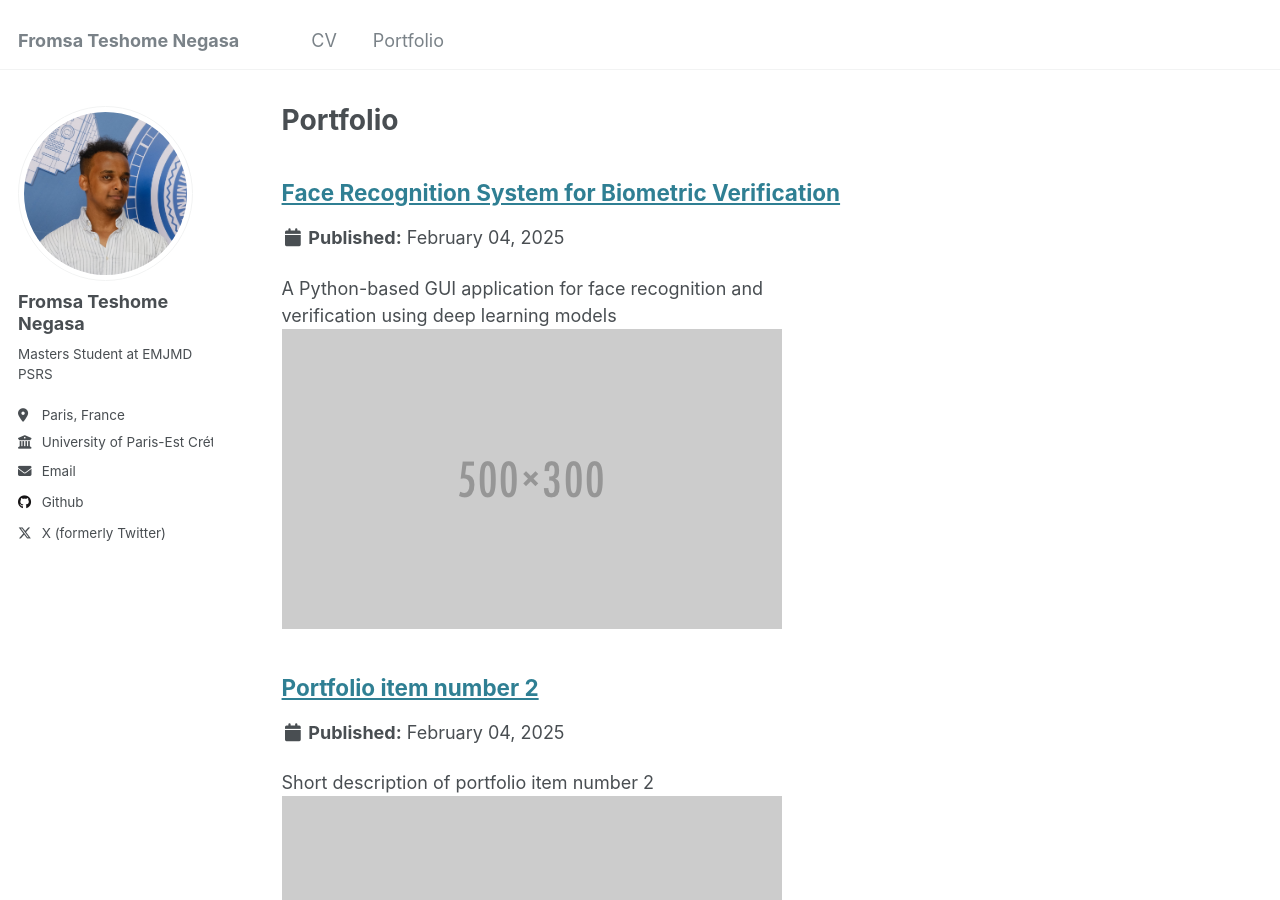
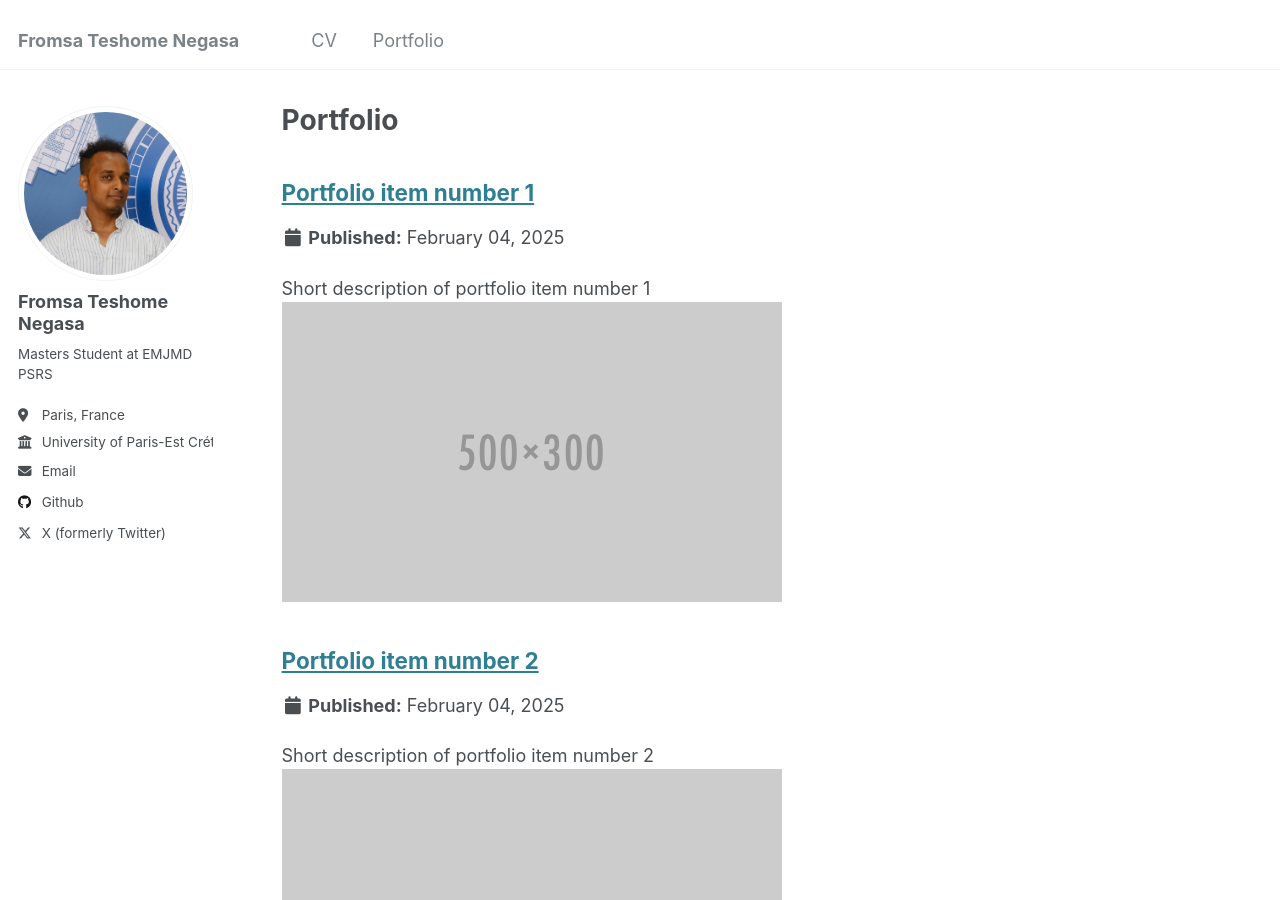
Before and after one commit to PHYRA47/phyra47.github.io, a Jekyll site: the page built from _pages/portfolio.html, in a window 1280 px wide and 900 px high. Built offline with Jekyll 4.4.1, drawn with Linux system fonts in a browser that asks for light colours.

Commit message:
Update portfolio item to generic description and remove detailed project information

```diff
--- a/_portfolio/portfolio-1.md
+++ b/_portfolio/portfolio-1.md
@@ -1,43 +1,7 @@
 ---
-title: "Face Recognition System for Biometric Verification"
-excerpt: "A Python-based GUI application for face recognition and verification using deep learning models <br/><img src='/images/500x300.png'>"
+title: "Portfolio item number 1"
+excerpt: "Short description of portfolio item number 1<br/><img src='/images/500x300.png'>"
 collection: portfolio
 ---
 
-## Overview
-Developed a robust face recognition system with real-time verification capabilities using deep learning architectures. The system provides both image-to-image comparison and real-time webcam recognition features through an intuitive GUI interface.
-
-<div class="row">
-    <div class="col-sm-6">
-        {% include figure.html url="/images/portfolio-1/tab1.png" caption="Face Recognition System GUI Interface - Image Comparision" %}
-    </div>
-    <div class="col-sm-6">
-        {% include figure.html url="/images/portfolio-1/tab2.png" caption="Face Recognition System GUI Interface - Webcam Comparision" %}
-    </div>
-</div>
-
-## Key Features
-* Multi-model support (VGG19, Xception, ResNet) for face recognition
-* Real-time face verification using webcam feed
-* Image-to-image comparison functionality
-* User-friendly PyQt5-based interface
-* Detailed similarity scoring system
-
-## Technical Details
-* **Framework:** Python, PyQt5
-* **Deep Learning Models:** VGG19, Xception, ResNet
-* **Key Libraries:** OpenCV, TensorFlow, NumPy
-* **Architecture:** Modular design with separate components for UI, model management, and image processing
-
-{% include video.html url="https://github.com/user-attachments/assets/eb8b5ad0-29cd-408c-a0ec-1ebf7e64e5e0" caption="Live Demo of Face Recognition System" %}
-
-## Impact & Results
-* Achieved **[X]%** accuracy in face verification tasks
-* Successfully handles various lighting conditions and poses
-* Real-time processing with minimal latency
-* Robust against common spoofing attempts
-
-## Links
-* [GitHub Repository](https://github.com/PHYRA47/Biometrics-II/tree/main/Biometrics%20Skills%20-%20Amine%20Nait-Ali/skill1_Face_Recognition_for_Verification)
-* [Technical Report](https://studentuef-my.sharepoint.com/:b:/g/personal/frnegasa_uef_fi/EWWjhsDW8wZDu4IyLoOzc0IBUqZz6giuS1aRyl1rrhCQoQ?e=Ye5hTX)
-* [Live Demo](https://github.com/user-attachments/assets/eb8b5ad0-29cd-408c-a0ec-1ebf7e64e5e0)
+This is an item in your portfolio. It can be have images or nice text. If you name the file .md, it will be parsed as markdown. If you name the file .html, it will be parsed as HTML.
```
